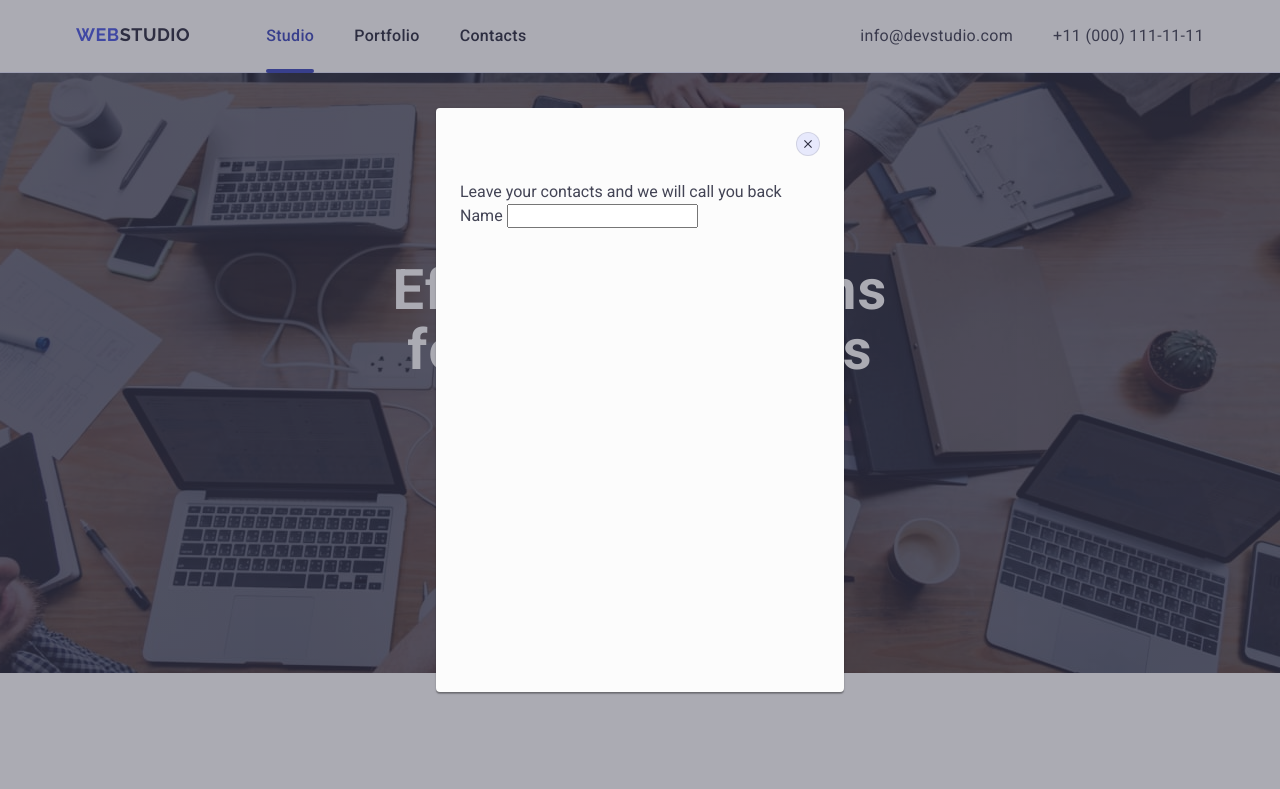
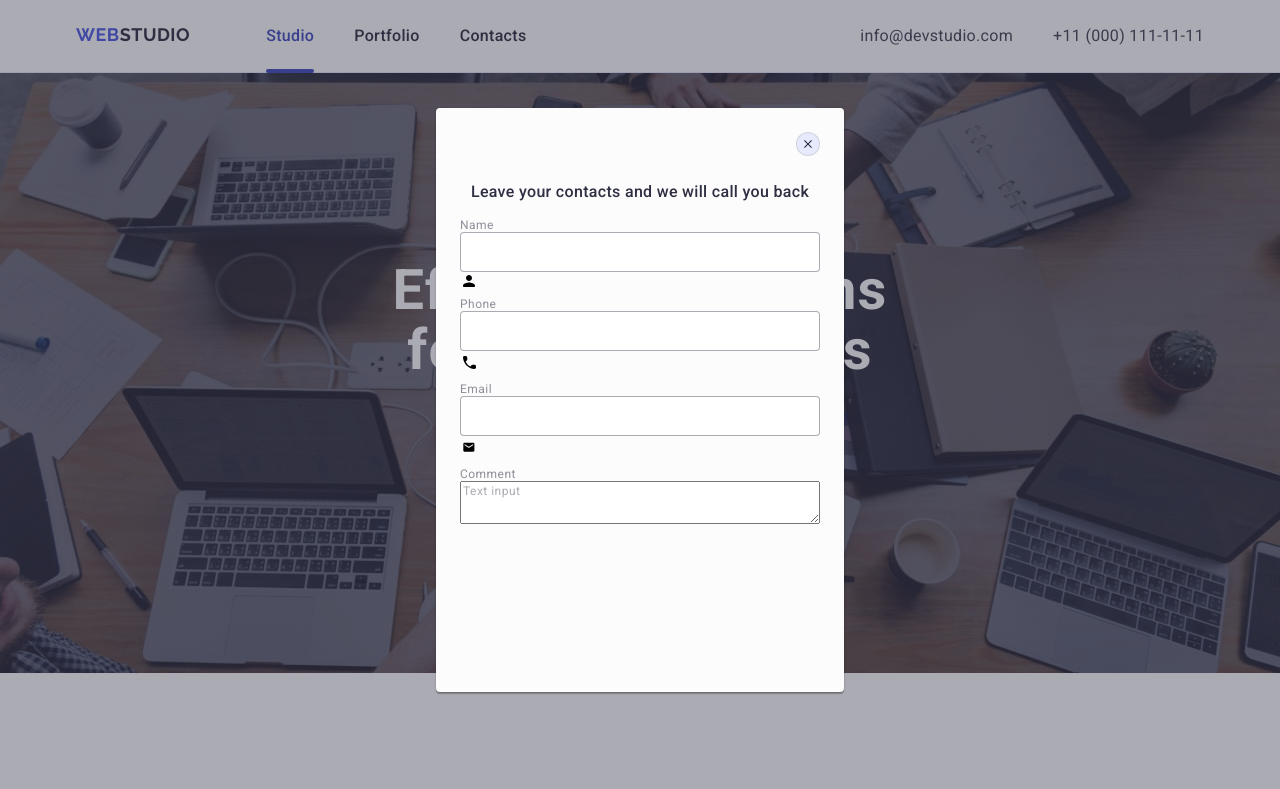
Before and after one commit to Olena2583/goit-markup-hw-05, a plain HTML site: page index.html in a window 1280 px wide. Shown: the top 789 px of the page. Drawn offline with nearby package versions, Linux system fonts and the light colour scheme.

Commit message:
fix form

```diff
--- a/css/styles.css
+++ b/css/styles.css
@@ -622,6 +622,8 @@ input::placeholder {
   visibility: visible;
   pointer-events: auto;
   transition: transform 250ms cubic-bezier(0.4, 0, 0.2, 1);
+  box-shadow: 0 1px 1px 0 rgba(0, 0, 0, 0.14), 0 1px 3px 0 rgba(0, 0, 0, 0.12),
+    0 2px 1px 0 rgba(0, 0, 0, 0.2);
 }
 .backdrop:not(.is-open).modal {
   transform: translate(-50%, -50%) scale(1.5);
@@ -650,8 +652,8 @@ input::placeholder {
   background-color: #404bbf;
   border: none;
 }
-.button > svg:hover,
-.button > svg:focus {
+.button > .modal-close:hover,
+.modal-close:focus {
   fill: #ffffff;
 }
 
@@ -659,3 +661,40 @@ input::placeholder {
   transition: fill 250ms cubic-bezier(0.4, 0, 0.2, 1);
   fill: #2e2f42;
 }
+.modal-text {
+  font-family: 'Roboto', sans-serif;
+  font-weight: 500;
+  font-size: 16px;
+  line-height: 1.5;
+  letter-spacing: 0.02em;
+  text-align: center;
+  color: #2e2f42;
+  margin-bottom: 14px;
+}
+.modal-form {
+  display: flex;
+  flex-direction: column;
+}
+.modal-hero {
+  font-family: 'Roboto', sans-serif;
+  font-weight: 400;
+  font-size: 12px;
+  line-height: 1.16667;
+  letter-spacing: 0.04em;
+  color: #8e8f99;
+}
+
+.form-input {
+  border: 1px solid rgba(46, 47, 66, 0.4);
+  border-radius: 4px;
+  width: 360px;
+  height: 40px;
+}
+textarea::placeholder {
+  font-family: 'Roboto', sans-serif;
+  font-weight: 400;
+  font-size: 12px;
+  line-height: 1.16667;
+  letter-spacing: 0.04em;
+  color: rgba(46, 47, 66, 0.4);
+}
--- a/index.html
+++ b/index.html
@@ -510,10 +510,43 @@
             <use href="./images/icons.svg#icon-close-black-18dp-2-1-1"></use>
           </svg>
         </button>
-        <p>Leave your contacts and we will call you back</p>
+        <p class="modal-text">Leave your contacts and we will call you back</p>
         <form>
-          <label for="name">Name</label>
-          <input type="text" name="name" id="name" />
+          <div class="modal-form">
+            <label class="modal-hero" for="name">Name</label>
+
+            <div class="icon-list">
+              <input class="form-input" type="text" name="name" id="name" />
+              <svg class="modal-icon" width="18" height="18">
+                <use href="./images/icons.svg#icon-person-black-18dp-1"></use>
+              </svg>
+            </div>
+
+            <label class="modal-hero" for="phone">Phone</label>
+
+            <div class="icon-list">
+              <input class="form-input" type="text" name="phone" id="phone" />
+              <svg class="modal-icon" width="18" height="24">
+                <use href="./images/icons.svg#icon-phone-black-18dp-1"></use>
+              </svg>
+            </div>
+
+            <label class="modal-hero" for="email">Email</label>
+
+            <div class="icon-list">
+              <input class="form-input" type="text" name="email" id="email" />
+              <svg class="modal-icon" width="18" height="24">
+                <use href="./images/icons.svg#icon-email-black-18dp-1"></use>
+              </svg>
+            </div>
+
+            <label class="modal-hero" for="comment">Comment</label>
+            <textarea
+              name="comment"
+              id="comment"
+              placeholder="Text input"
+            ></textarea>
+          </div>
         </form>
       </div>
     </div>
```
